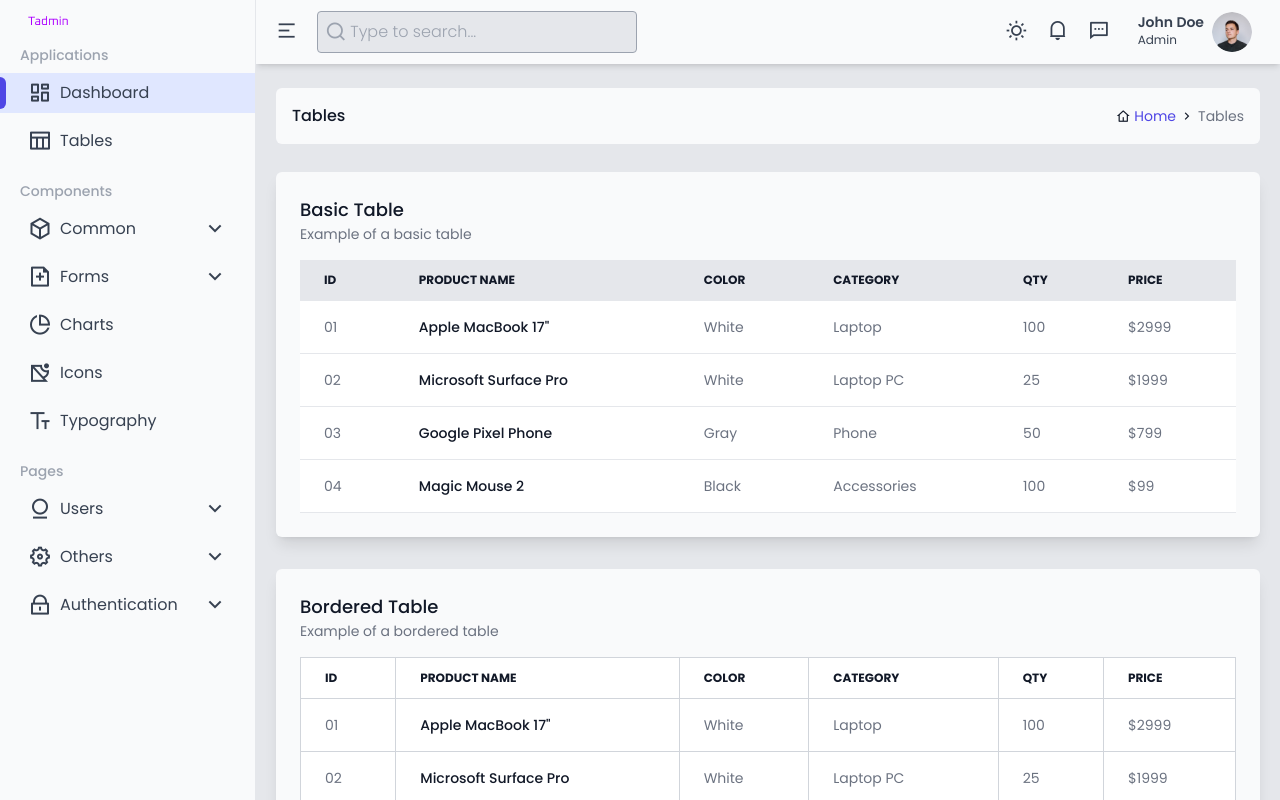
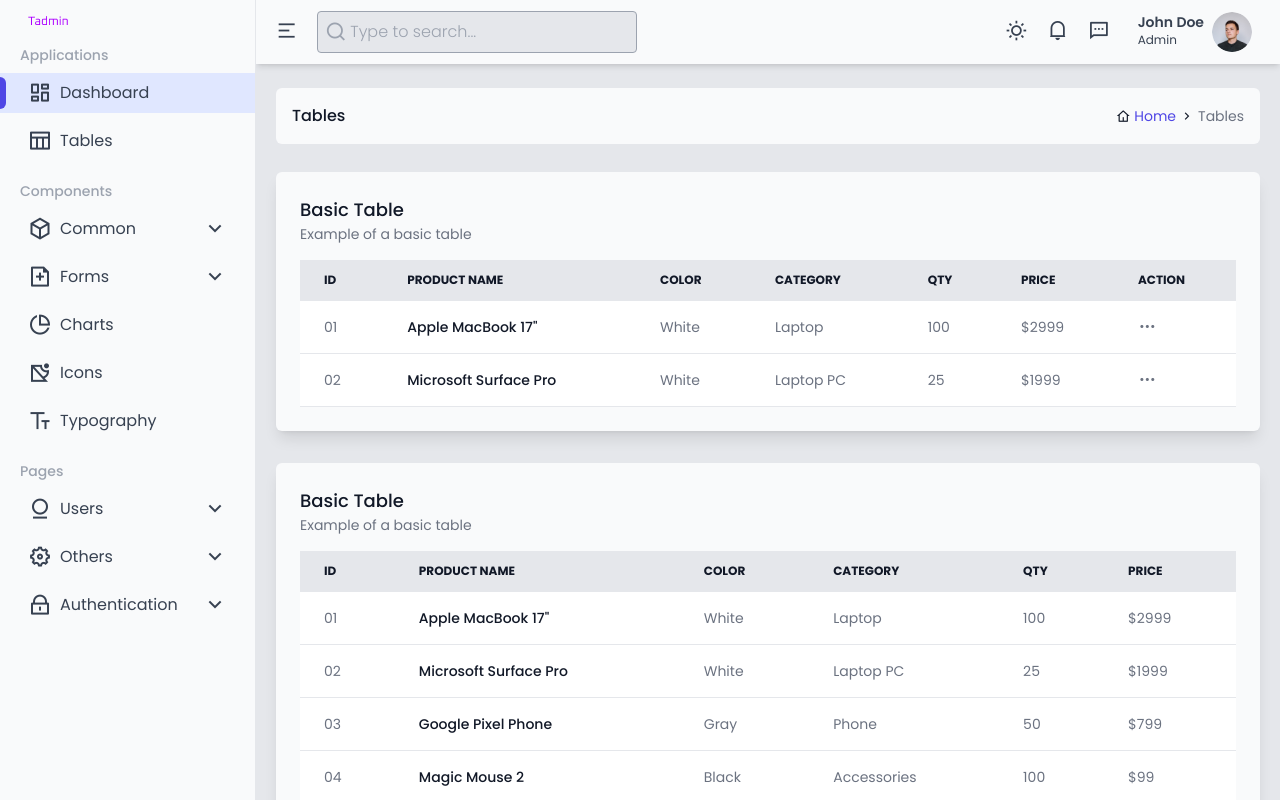
Before and after one commit to shantojatri/free-vue-tailwind-dashboard, a Vue app: page /tables in a window 1280 px wide. Built offline with nearby package versions, Linux system fonts and the light colour scheme.

Commit message:
Added action button in a table

```diff
--- /dev/null
+++ b/src/components/Tables/BasicTableAction.vue
@@ -0,0 +1,153 @@
+<script setup lang="ts">
+import { ref } from "vue";
+import { onClickOutside } from "@vueuse/core";
+
+const target = ref(null);
+const dropIndex = ref(null);
+const dropdownStatus = ref(false);
+
+onClickOutside(target, () => {
+  dropdownStatus.value = false;
+});
+
+const dropDownHandler = (index) => {
+  dropdownStatus.value = true;
+  dropIndex.value = index;
+}
+const tableHeaders = ref([
+  "ID",
+  "Product Name",
+  "Color",
+  "Category",
+  "Qty",
+  "Price",
+  "Action",
+]);
+
+const products = ref([
+  {
+    id: "01",
+    name: 'Apple MacBook 17"',
+    color: "White",
+    category: "Laptop",
+    qty: 100,
+    price: 2999,
+  },
+  {
+    id: "02",
+    name: "Microsoft Surface Pro",
+    color: "White",
+    category: "Laptop PC",
+    qty: 25,
+    price: 1999,
+  },
+  // {
+  //   id: "03",
+  //   name: "Google Pixel Phone",
+  //   color: "Gray",
+  //   category: "Phone",
+  //   qty: 50,
+  //   price: 799,
+  // },
+  // {
+  //   id: "04",
+  //   name: "Magic Mouse 2",
+  //   color: "Black",
+  //   category: "Accessories",
+  //   qty: 100,
+  //   price: 99,
+  // },
+]);
+</script>
+
+<template>
+  <div class="card p-6">
+    <div class="mb-4">
+      <h3 class="text-lg font-medium text-gray-900 dark:text-gray-50">
+        Basic Table
+      </h3>
+      <p class="text-sm font-regular text-gray-500 dark:text-gray-400">
+        Example of a basic table
+      </p>
+    </div>
+
+    <div class="overflow-x-auto">
+      <table class="w-full text-sm text-left text-gray-500 dark:text-gray-200">
+        <thead
+          class="text-xs text-gray-900 dark:text-gray-50 bg-gray-200 dark:bg-neutral-500 uppercase"
+        >
+          <tr class="border-b dark:border-neutral-900">
+            <th
+              v-for="(header, index) in tableHeaders"
+              :key="index"
+              scope="col"
+              class="px-6 py-3"
+            >
+              {{ header }}
+            </th>
+          </tr>
+        </thead>
+        <tbody>
+          <tr
+            v-for="(product, key) in products"
+            :key="key"
+            class="bg-white dark:bg-neutral-700 border-b dark:border-neutral-900"
+          >
+            <td class="px-6 py-4">{{ product.id }}</td>
+            <th
+              scope="row"
+              class="px-6 py-4 font-medium text-gray-900 dark:text-white whitespace-nowrap"
+            >
+              {{ product.name }}
+            </th>
+            <td class="px-6 py-4">{{ product.color }}</td>
+            <td class="px-6 py-4">{{ product.category }}</td>
+            <td class="px-6 py-4">{{ product.qty }}</td>
+            <td class="px-6 py-4">${{ product.price }}</td>
+            <td class="px-6 py-4">
+              <a class="flex justify-start" href="#" @click.prevent="dropDownHandler(key)" ref="target">
+                <i class="ri-more-fill ri-lg"></i>
+              </a>
+              <!-- Dropdown  -->
+              <div
+                v-show="dropdownStatus && key=== dropIndex"
+                class="absolute -right-[-5rem] mt-[-135px] flex h-[7.5rem] w-[150px] flex-col rounded-sm border border-stroke dark:border-neutral-900 bg-white dark:bg-neutral-600"
+              >
+                <ul class="flex h-auto flex-col overflow-y-auto py-1">
+                  <!-- Messages -->
+                  <li>
+                    <a
+                      href="#"
+                      class="flex gap-2 px-5 py-2 items-center hover:text-indigo-600 hover:hover:text-indigo-400"
+                    >
+                      <i class="ri-user-4-line ri-lg"></i>
+                      <h5 class="text-md font-normal">My Profile</h5>
+                    </a>
+                  </li>
+                  <li>
+                    <a
+                      href="#"
+                      class="flex gap-2 px-5 py-2 items-center hover:text-indigo-600 hover:hover:text-indigo-400"
+                    >
+                      <i class="ri-lock-2-line ri-lg"></i>
+                      <h5 class="text-md font-normal">Password</h5>
+                    </a>
+                  </li>
+                  <li>
+                    <a
+                      href="#"
+                      class="flex gap-2 px-5 py-2 items-center hover:text-indigo-600 hover:hover:text-indigo-400"
+                    >
+                      <i class="ri-settings-5-line ri-lg"></i>
+                      <h5 class="text-md font-normal">Settings</h5>
+                    </a>
+                  </li>
+                </ul>
+              </div>
+            </td>
+          </tr>
+        </tbody>
+      </table>
+    </div>
+  </div>
+</template>
--- a/src/views/Table.vue
+++ b/src/views/Table.vue
@@ -8,6 +8,8 @@ import StripedRowTable from "@/components/Tables/StripedRowTable.vue";
 import StripedColTable from "@/components/Tables/StripedColTable.vue";
 import HoverTable from "@/components/Tables/HoverTable.vue";
 import FooterTable from "@/components/Tables/FooterTable.vue";
+
+import BasicTableAction from "@/components/Tables/BasicTableAction.vue";
 
 const tableHeaders = ref(['ID', 'Product Name', 'Color', 'Category', 'Qty', 'Price']);
 
@@ -25,6 +27,8 @@ const products = ref([
     <Breadcrumb :items="['Home', 'Tables']" />
 
     <div class="space-y-8">
+      <BasicTableAction/>
+
       <!-- Basic Table -->
       <BasicTable :headers="tableHeaders" :products="products"/>
 
```
